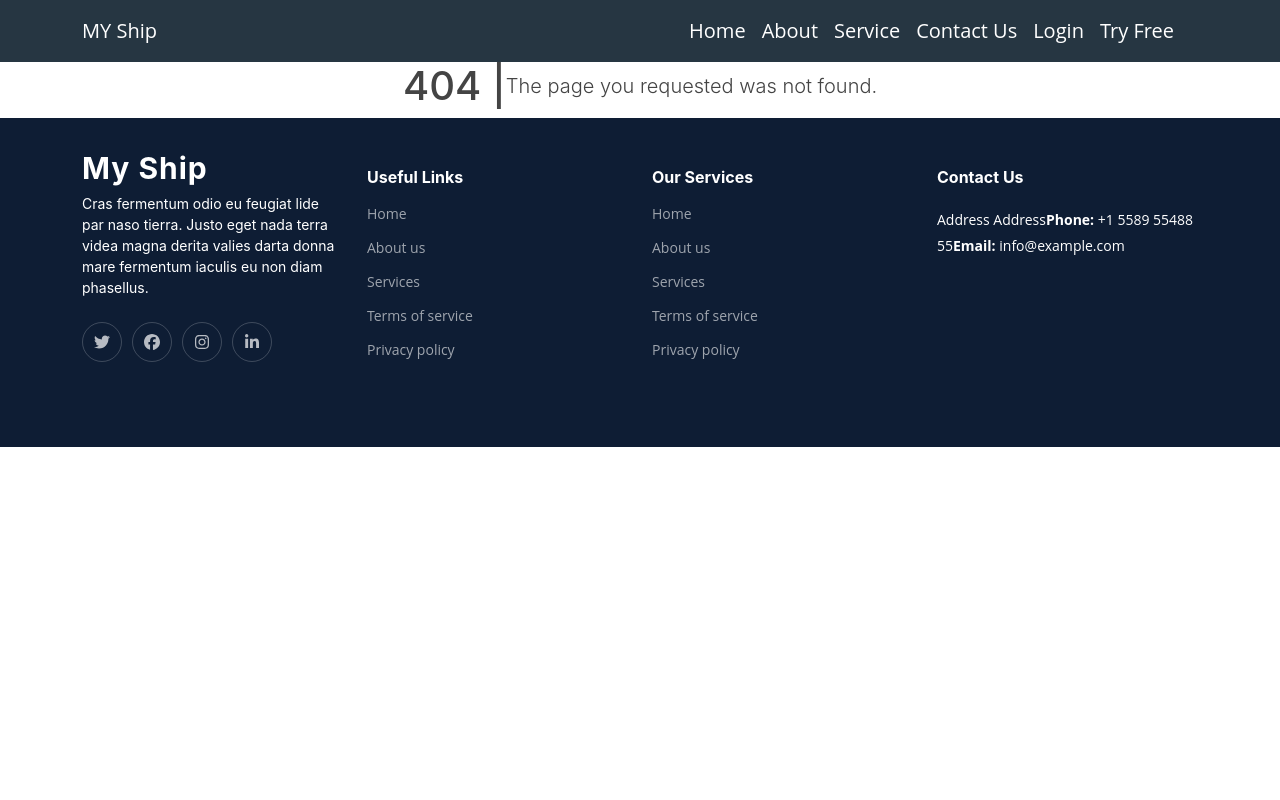
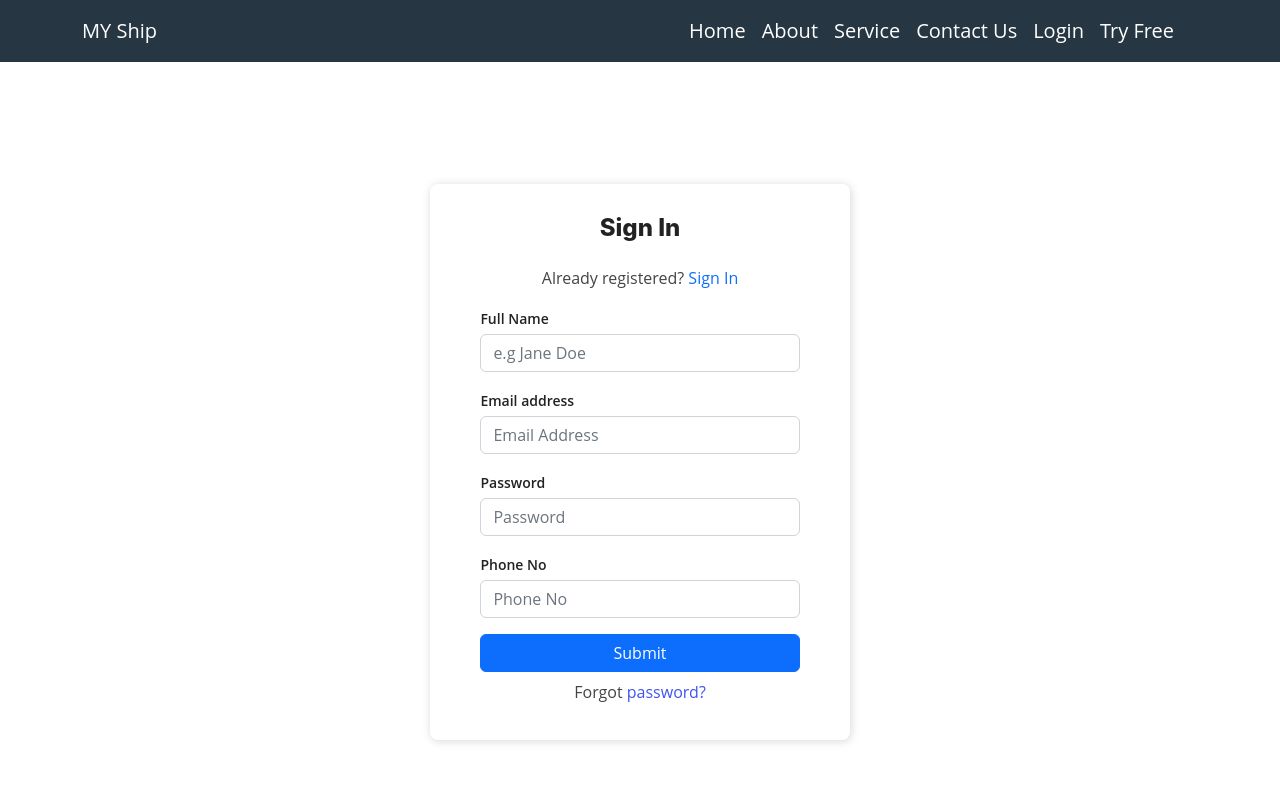
Before and after one commit to Jayaramvenkatanarayanan/myship, a React (Create React App) app: page /signUp in a window 1280 px wide. Shown: the top 800 px of the page. Built offline with nearby package versions, Linux system fonts and the light colour scheme.

Commit message:
feat: login & register page completed

```diff
--- a/src/App.js
+++ b/src/App.js
@@ -2,6 +2,8 @@
 import { Routes, Route } from "react-router-dom";
 import About from "./components/About";
 import Home from "./components/home/Home";
+import Login from "./components/login/Login";
+import RegisterPage from "./components/login/RegisterPage";
 import NotFoundPage from "./components/NotFoundPage";
 
 export default function App() {
@@ -9,6 +11,8 @@
     <Routes>
       <Route index element={<Home />} />
       <Route path="about" element={<About />} />
+      <Route path="login" element={<Login />} />
+      <Route path="signUp" element={<RegisterPage />} />
       <Route path="*" element={<NotFoundPage />} />
     </Routes>
   );
--- /dev/null
+++ b/src/components/login/Login.js
@@ -0,0 +1,50 @@
+import React from "react";
+import "../../css/login.css";
+import { Link } from "react-router-dom";
+import { FontAwesomeIcon } from "@fortawesome/react-fontawesome";
+import { faGoogle, faFacebook } from "@fortawesome/free-brands-svg-icons";
+
+export default function Login() {
+  return (
+    <div className="Auth-form-container">
+      <form className="Auth-form">
+        <div className="Auth-form-content">
+          <h3 className="Auth-form-title">Sign In</h3>
+          <div className="form-group mt-3">
+            <label>Email address</label>
+            <input
+              type="email"
+              className="form-control mt-1"
+              placeholder="Enter email"
+            />
+          </div>
+          <div className="form-group mt-3">
+            <label>Password</label>
+            <input
+              type="password"
+              className="form-control mt-1"
+              placeholder="Enter password"
+            />
+          </div>
+          <div className="d-grid gap-2 mt-3">
+            <button type="submit" className="btn btn-primary">
+              Submit
+            </button>
+          </div>
+          <p className="forgot-password text-right mt-2">
+            Forgot <a href="#">password?</a>
+          </p>
+          <p className="forgot-password text-right mt-2">
+            Register <Link to="/signUp">SignUp</Link>
+            <span className="icons">
+              <FontAwesomeIcon icon={faGoogle} />
+            </span>
+            <span className="icons">
+              <FontAwesomeIcon icon={faFacebook} />
+            </span>
+          </p>
+        </div>
+      </form>
+    </div>
+  );
+}
--- /dev/null
+++ b/src/components/login/RegisterPage.js
@@ -0,0 +1,56 @@
+import React from "react";
+import "../../css/login.css";
+export default function RegisterPage() {
+  return (
+    <div className="Auth-form-container">
+      <form className="Auth-form">
+        <div className="Auth-form-content">
+          <h3 className="Auth-form-title">Sign In</h3>
+          <div className="text-center">
+            Already registered? <span className="link-primary">Sign In</span>
+          </div>
+          <div className="form-group mt-3">
+            <label>Full Name</label>
+            <input
+              type="email"
+              className="form-control mt-1"
+              placeholder="e.g Jane Doe"
+            />
+          </div>
+          <div className="form-group mt-3">
+            <label>Email address</label>
+            <input
+              type="email"
+              className="form-control mt-1"
+              placeholder="Email Address"
+            />
+          </div>
+          <div className="form-group mt-3">
+            <label>Password</label>
+            <input
+              type="password"
+              className="form-control mt-1"
+              placeholder="Password"
+            />
+          </div>
+          <div className="form-group mt-3">
+            <label>Phone No</label>
+            <input
+              type="Phone No"
+              className="form-control mt-1"
+              placeholder="Phone No"
+            />
+          </div>
+          <div className="d-grid gap-2 mt-3">
+            <button type="submit" className="btn btn-primary">
+              Submit
+            </button>
+          </div>
+          <p className="text-center mt-2">
+            Forgot <a href="#">password?</a>
+          </p>
+        </div>
+      </form>
+    </div>
+  );
+}
--- /dev/null
+++ b/src/css/login.css
@@ -0,0 +1,39 @@
+.Auth-form-container {
+    display: flex;
+    justify-content: center;
+    align-items: center;
+    width: 100vw;
+    height: 100vh;
+  }
+
+  .Auth-form {
+    width: 420px;
+    box-shadow: rgb(0 0 0 / 16%) 1px 1px 10px;
+    padding-top: 30px;
+    padding-bottom: 20px;
+    border-radius: 8px;
+    background-color: white;
+  }
+
+  .Auth-form-content {
+    padding-left: 12%;
+    padding-right: 12%;
+  }
+
+  .Auth-form-title {
+    text-align: center;
+    margin-bottom: 1em;
+    font-size: 24px;
+    color: rgb(34, 34, 34);
+    font-weight: 800;
+  }
+
+  label {
+    font-size: 14px;
+    font-weight: 600;
+    color: rgb(34, 34, 34);
+  }
+
+ .icons{
+    padding-left: 15px;;
+ }
--- a/src/layouts/NavItems.js
+++ b/src/layouts/NavItems.js
@@ -36,7 +36,7 @@
               <a href="#">Contact Us</a>
             </Nav.Link>
             <Nav.Link>
-              <a href="#">Login</a>
+              <Link to="/login">Login</Link>
             </Nav.Link>
             <Nav.Link>
               <a href="#">Try Free</a>
```
